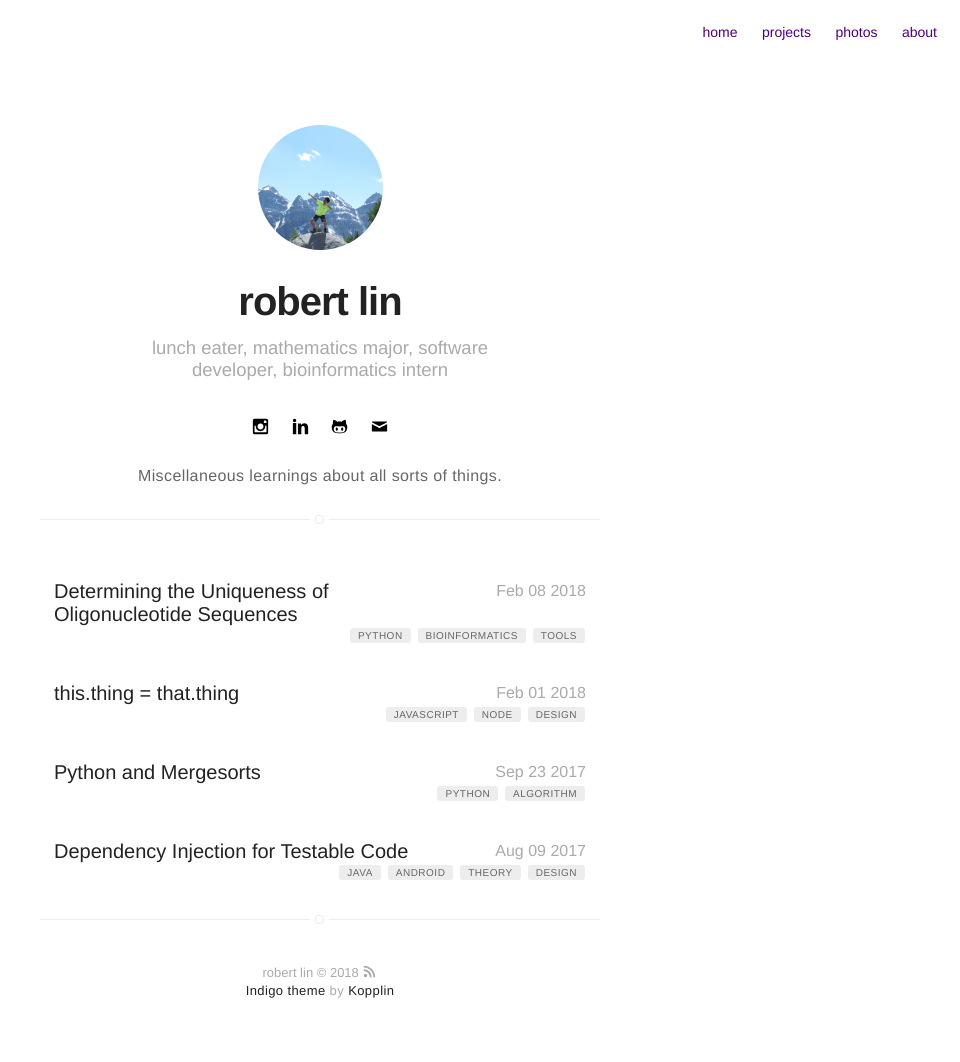
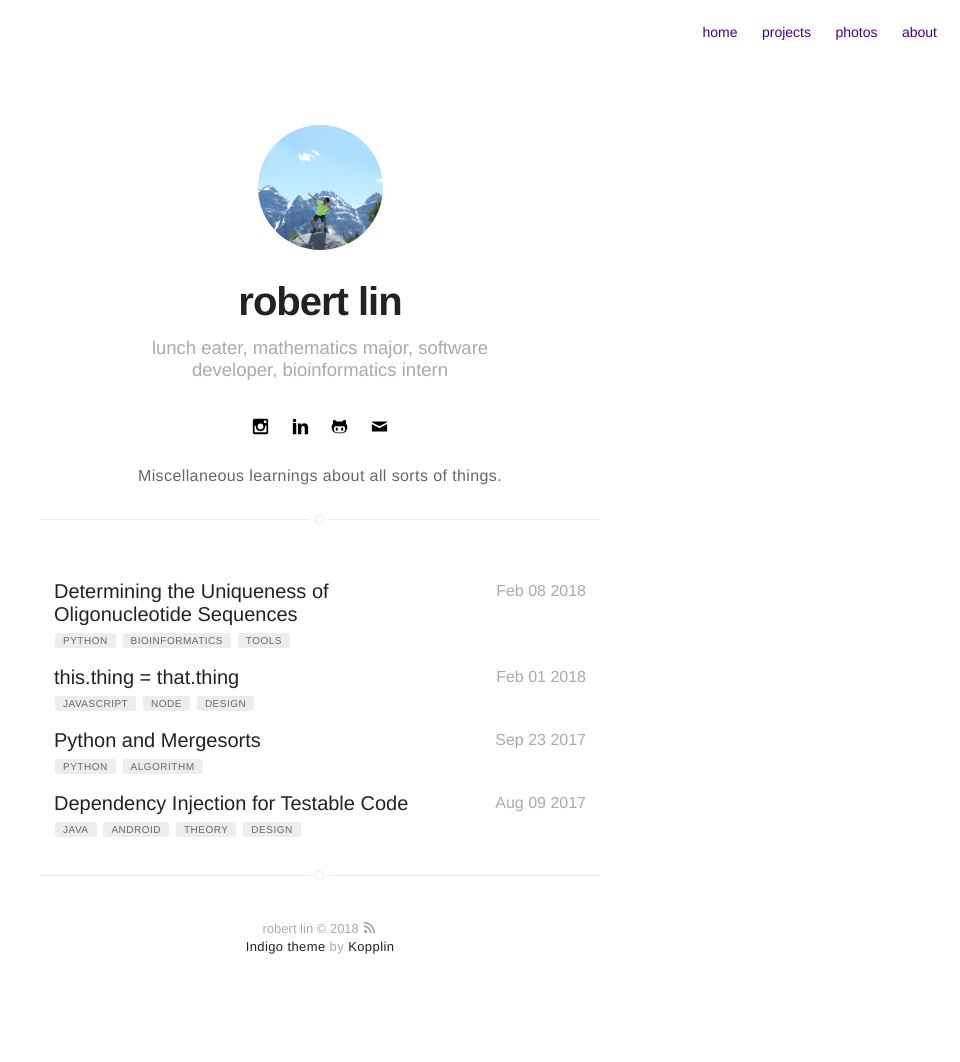
Before and after one commit to bobheadxi/bobheadxi.github.io, a Jekyll site: the page built from blog/index.html, in a window 1280 px wide. Shown: the whole page, without its empty margins (320-1280 px from the left). Built offline with Jekyll 4.4.1, drawn with Linux system fonts in a browser that asks for light colours; after the commit the page ends 1018 px from its top, so only the background shows below that.

Commit message:
Style polish

```diff
--- a/_sass/pages/home-blog-projects.sass
+++ b/_sass/pages/home-blog-projects.sass
@@ -122,10 +122,11 @@
         font-weight: 300
         font-size: 1.4rem
         text-transform: uppercase
-        text-align: right
+        text-align: left
+        float: left
         display: block
-        margin-bottom: 2rem
-        margin-top: -2rem
+        margin-bottom: 0rem
+        margin-top: -1.5rem
         letter-spacing: 1px
         -webkit-font-smoothing: antialiased
         text-rendering: optimizeLegibility
```
